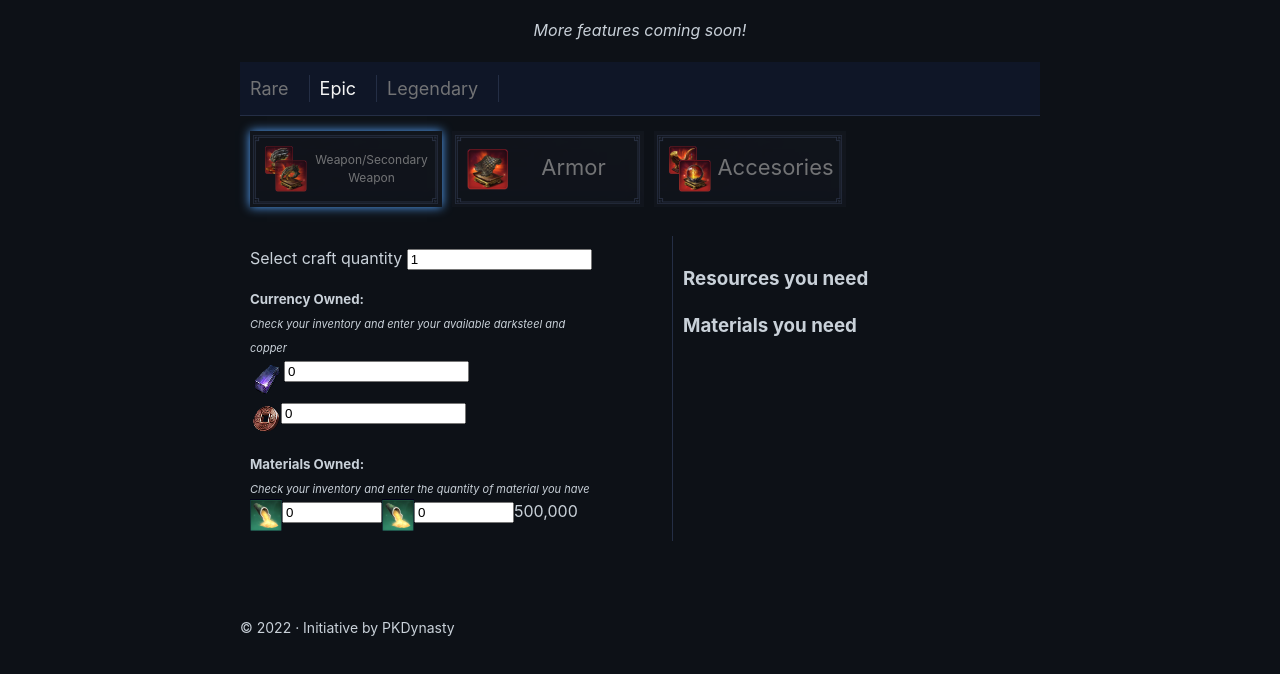
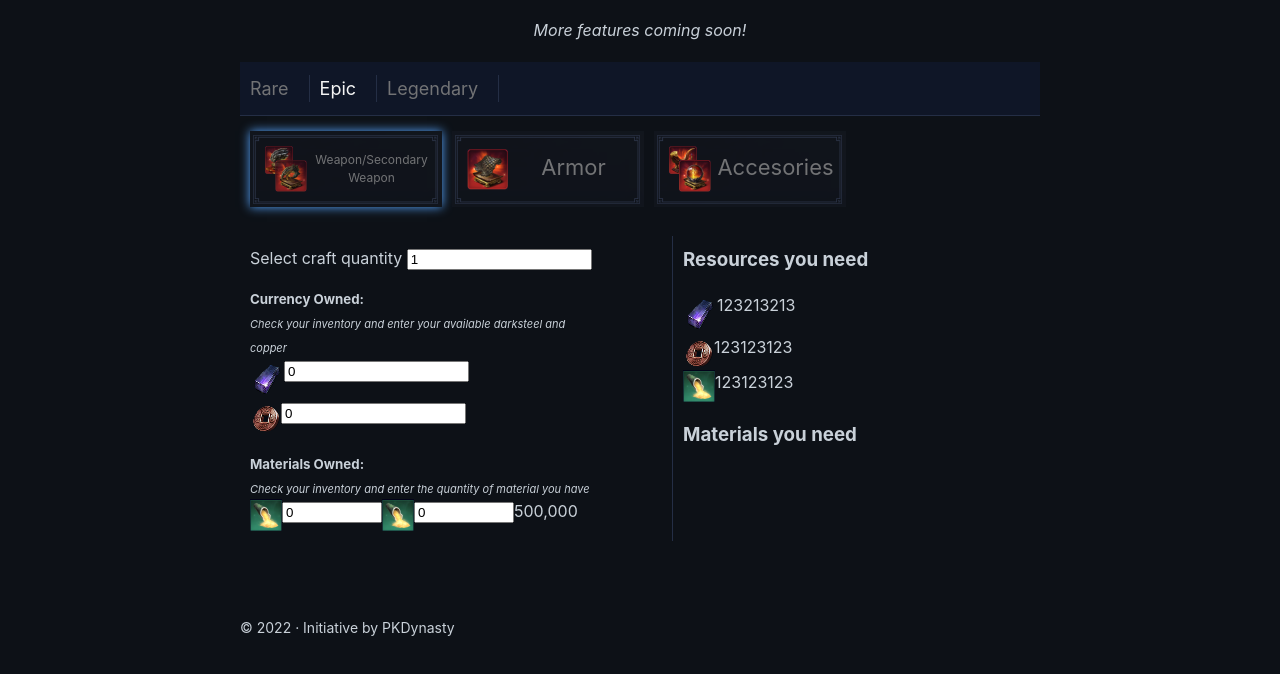
Before and after one commit to llupRisinglll/llupRisinglll.github.io, a Gatsby site: page / in a window 1280 px wide. Shown: the part 94-768 px from the top of the page. Built offline with nearby package versions, Linux system fonts and the light colour scheme; Gatsby itself is replaced by a stand-in of ours.

Commit message:
chore: added - resources you need

```diff
--- a/src/pages/index.js
+++ b/src/pages/index.js
@@ -127,8 +127,7 @@ const IndexPage = () => (
 								alt=""
 							/>
 
-							<input type="number" placeholder="1" defaultValue={0}  style={{width: 100}} />
-
+							<input type="number" placeholder="1" defaultValue={0}  style={{width: 100}}   min={0} />
 
 							<StaticImage
 								src="../images/materials/glitter.png"
@@ -138,7 +137,7 @@ const IndexPage = () => (
 								alt=""
 							/>
 
-							<input type="number" placeholder="1" defaultValue={0}  style={{width: 100}} />
+							<input type="number" placeholder="1" defaultValue={0}  style={{width: 100}}  min={0}/>
 
 							<span>500,000</span>
 
@@ -146,7 +145,41 @@ const IndexPage = () => (
 					</li>
 
 					<li style={{borderLeft: "1px solid #242E45"}}>
-						<h3>Resources you need</h3>
+						<h3 style={{marginTop: 0}}>Resources you need</h3>
+						<div>
+							<StaticImage
+								src="../images/currency/darksteel.png"
+								loading="eager"
+								quality={95}
+								formats={["auto", "webp", "avif"]}
+								alt=""
+							/>
+							123213213
+						</div>
+
+						<div>
+							<StaticImage
+								src="../images/currency/copper.png"
+								loading="eager"
+								quality={95}
+								formats={["auto", "webp", "avif"]}
+								alt=""
+							/>
+
+							123123123
+						</div>
+
+						<div>
+							<StaticImage
+								src="../images/materials/glitter.png"
+								loading="eager"
+								quality={95}
+								formats={["auto", "webp", "avif"]}
+								alt=""
+							/>
+							123123123
+						</div>
+
 						<h3>Materials you need</h3>
 					</li>
 
```
